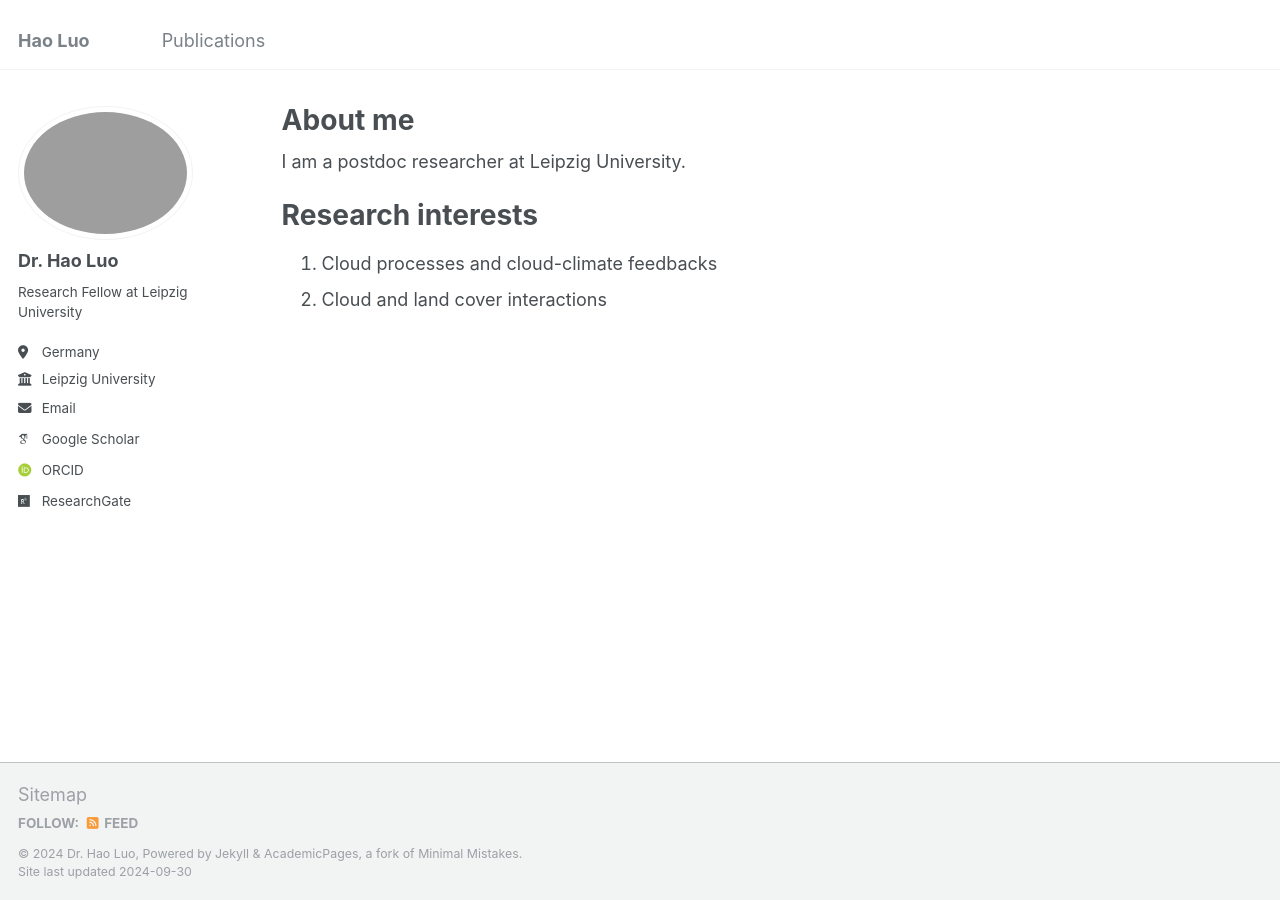
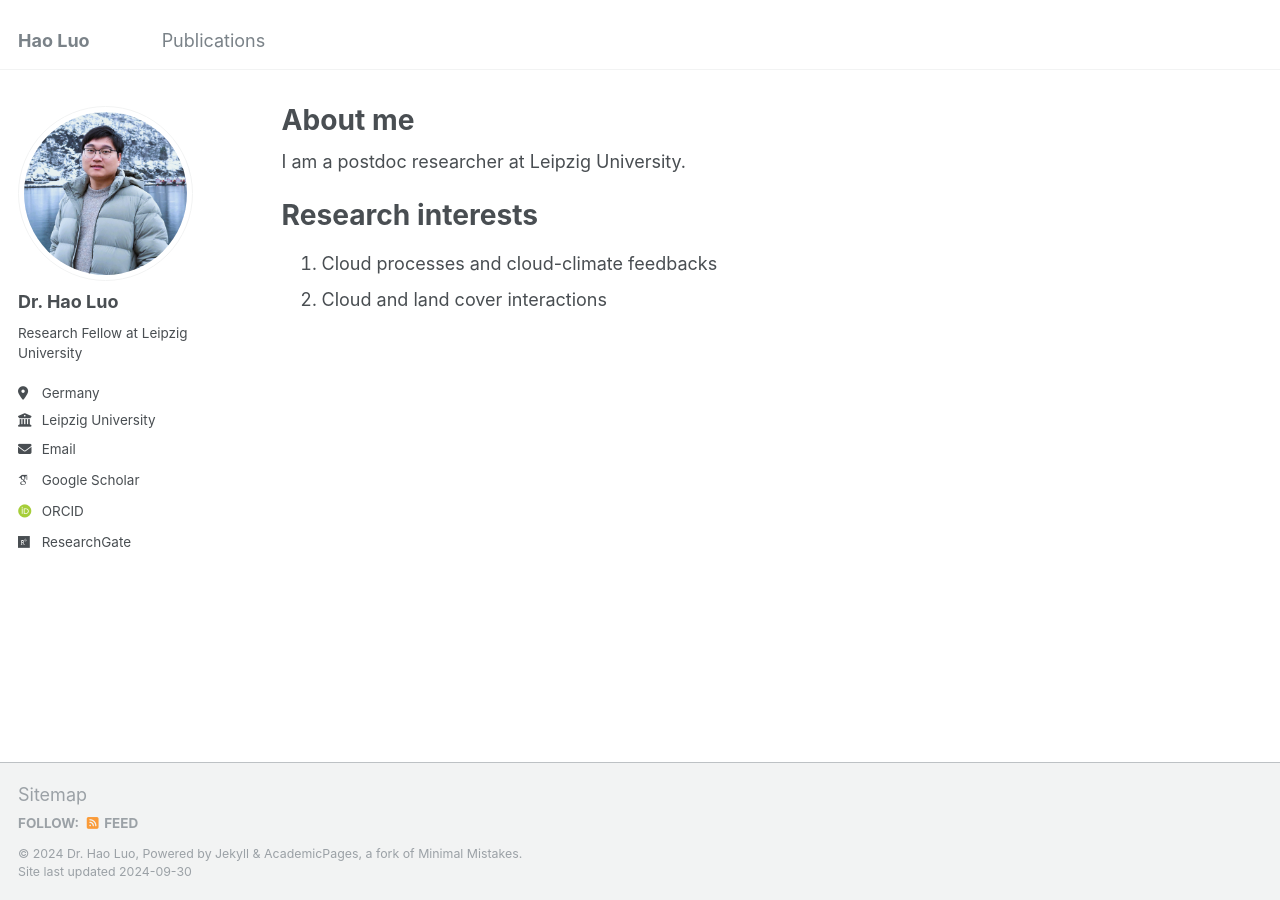
Before and after one commit to haoluo-atmos/haoluo-atmos.github.io, a Jekyll site: the page built from _pages/about.md, in a window 1280 px wide. Built offline with Jekyll 4.4.1, drawn with Linux system fonts in a browser that asks for light colours; some web fonts are replaced.

Commit message:
Update _config.yml

```diff
--- a/_config.yml
+++ b/_config.yml
@@ -21,7 +21,7 @@ repository               : "academicpages/academicpages.github.io"
 #               Additional customization can be done by editing /_includes/author-profile.html
 author:
   # Biographic information
-  avatar           : "profile-hao.jpg"
+  avatar           : "profile-haoluo.jpg"
   name             : "Dr. Hao Luo"
   pronouns         : # example: "she/her"
   bio              : "Research Fellow at Leipzig University"
```
